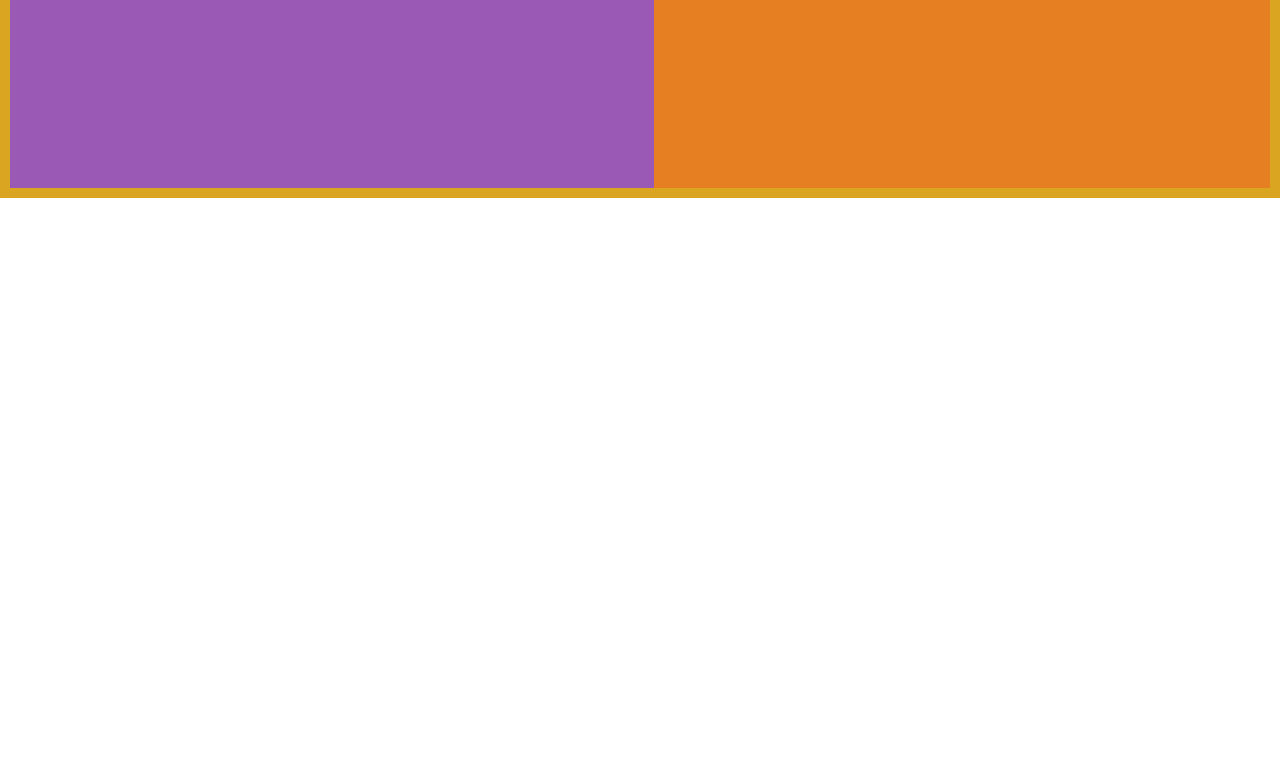
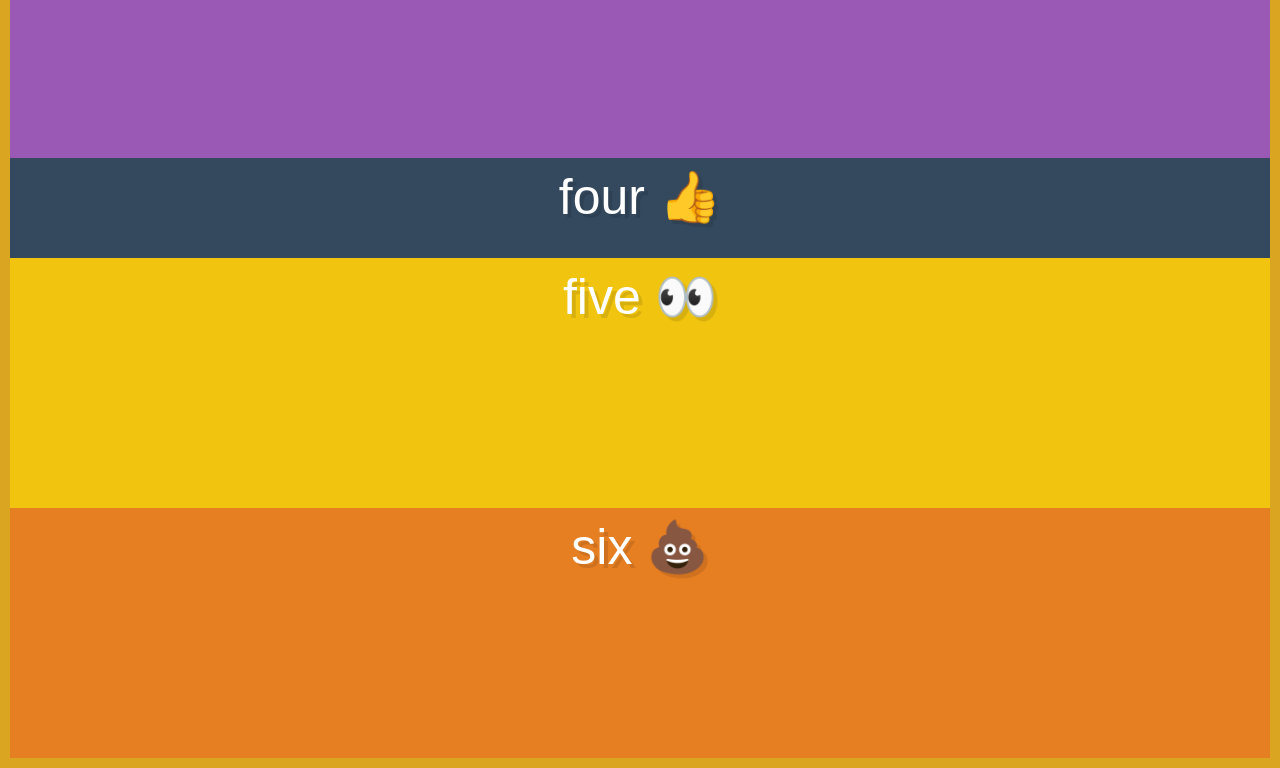
Before and after one commit to david82213/flexbox, a plain HTML site: page flex-wrapping-and-columns/index.html in a window 1280 px wide. Shown: the part 602-1370 px from the top of the page. Before the commit the page ends 800 px from the top, so only its background shows below. Drawn offline with Linux system fonts and the light colour scheme.

Commit message:
flex-wrap in correct file

```diff
--- a/flex-wrapping-and-columns/style.css
+++ b/flex-wrapping-and-columns/style.css
@@ -34,7 +34,11 @@ input[type=reset],input[type=submit]{-webkit-appearance:button;cursor:pointer;}b
   flex-wrap:wrap;
   flex-direction:column;
   border:10px solid goldenrod;
-  height:100vh;
+  min-height:100vh;
+
+  /* stretch across x-axis and y-axis */
+  /* each box is 33.3% of the view width from below css */
+  flex-wrap: wrap; /* default is nowrap; theres wrap-reverse */
 }
 
 .box {
```
